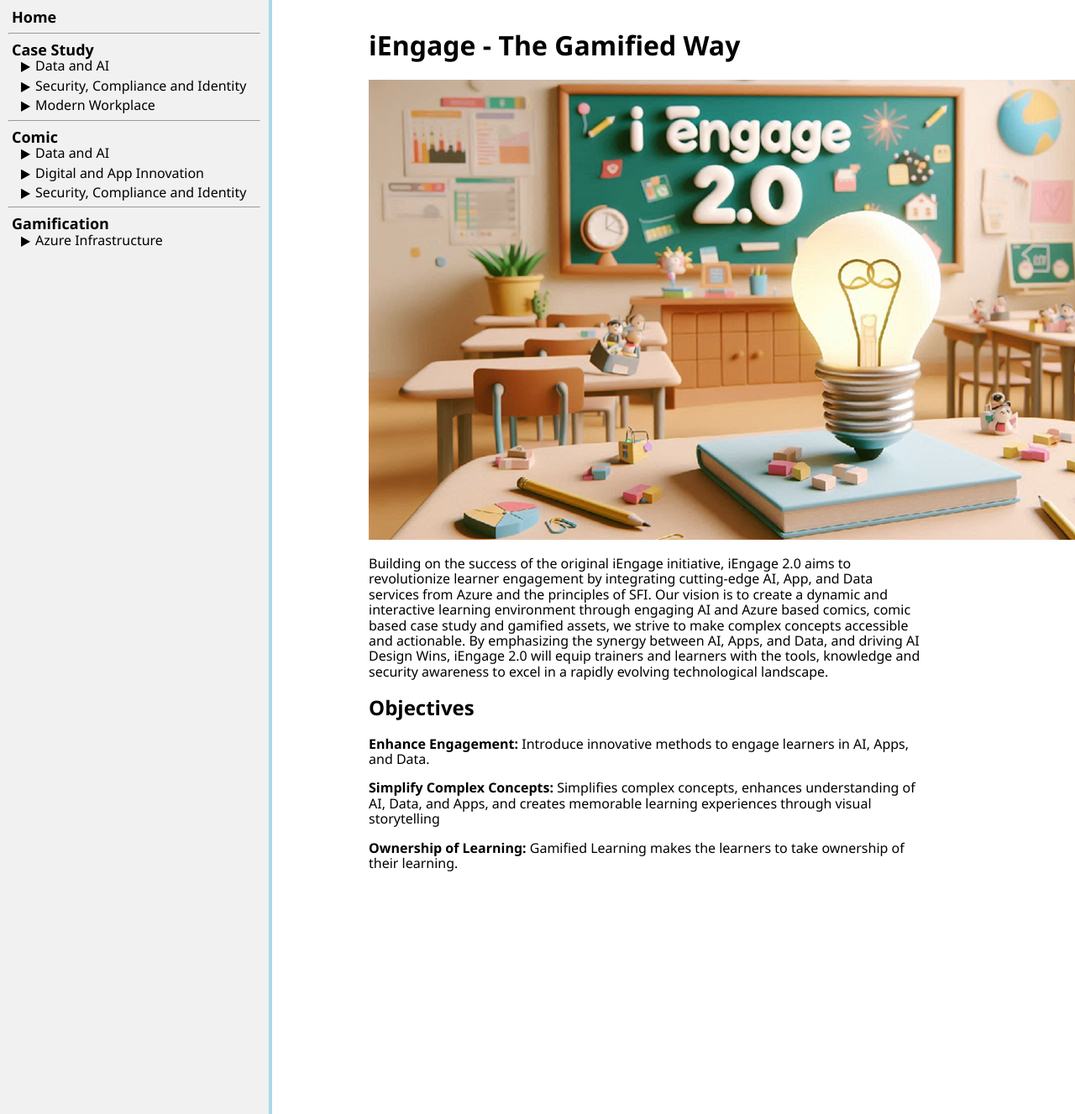
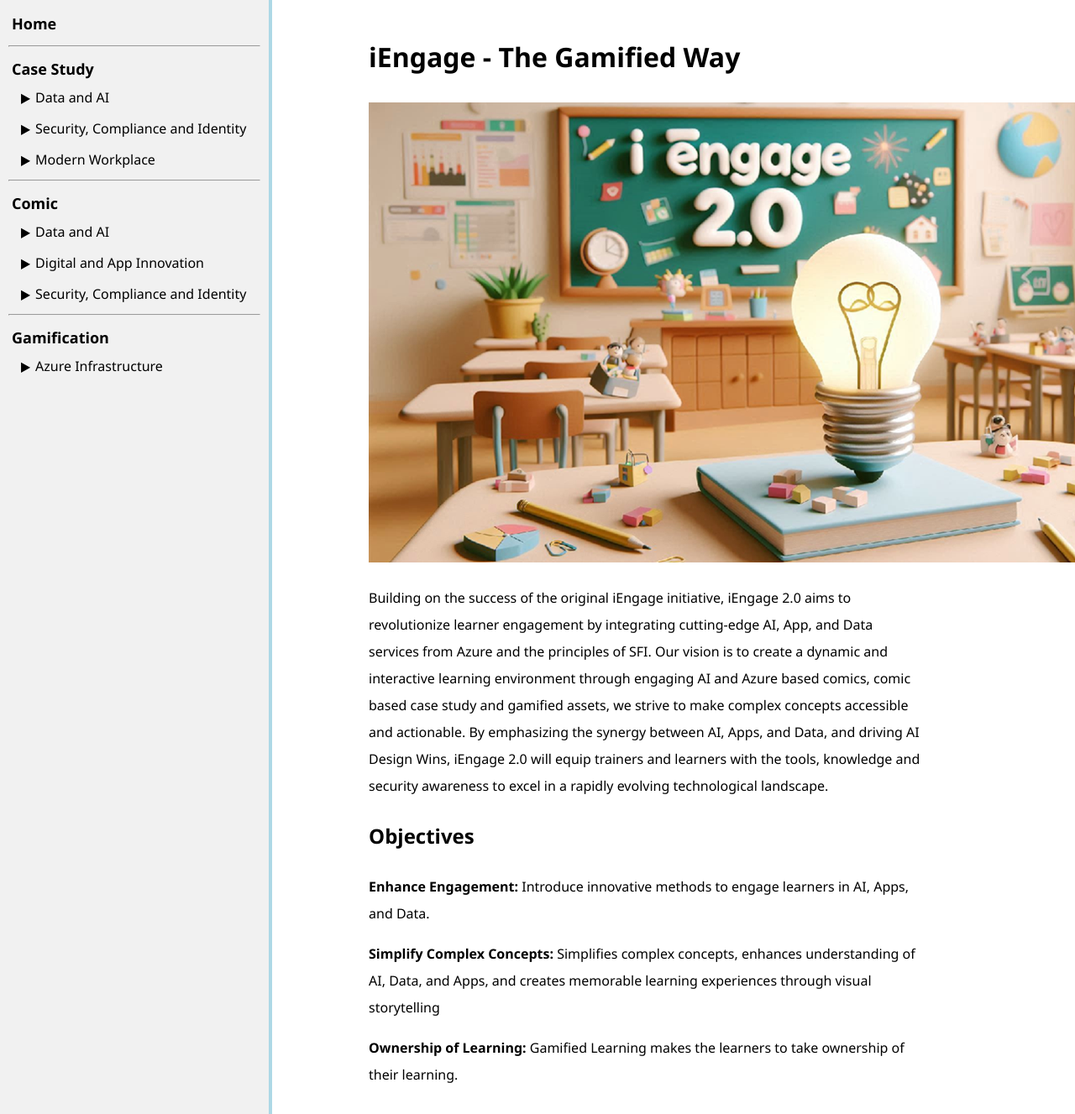
Before and after one commit to ningweinw/iengage, a Jekyll site: the page built from index.markdown, in a window 1280 px wide. Shown: the whole page at 84% size. Built offline with Jekyll 4.4.1, drawn with Linux system fonts in a browser that asks for light colours.

Commit message:
Update style.css

```diff
--- a/assets/css/style.css
+++ b/assets/css/style.css
@@ -3,7 +3,7 @@
     height: 100vh;
     margin: 0;
     font-family: 'Segoe UI', Tahoma, Geneva, Verdana, sans-serif;
-    line-height: 1.15;
+    line-height: 2;
 
 }
 
```
